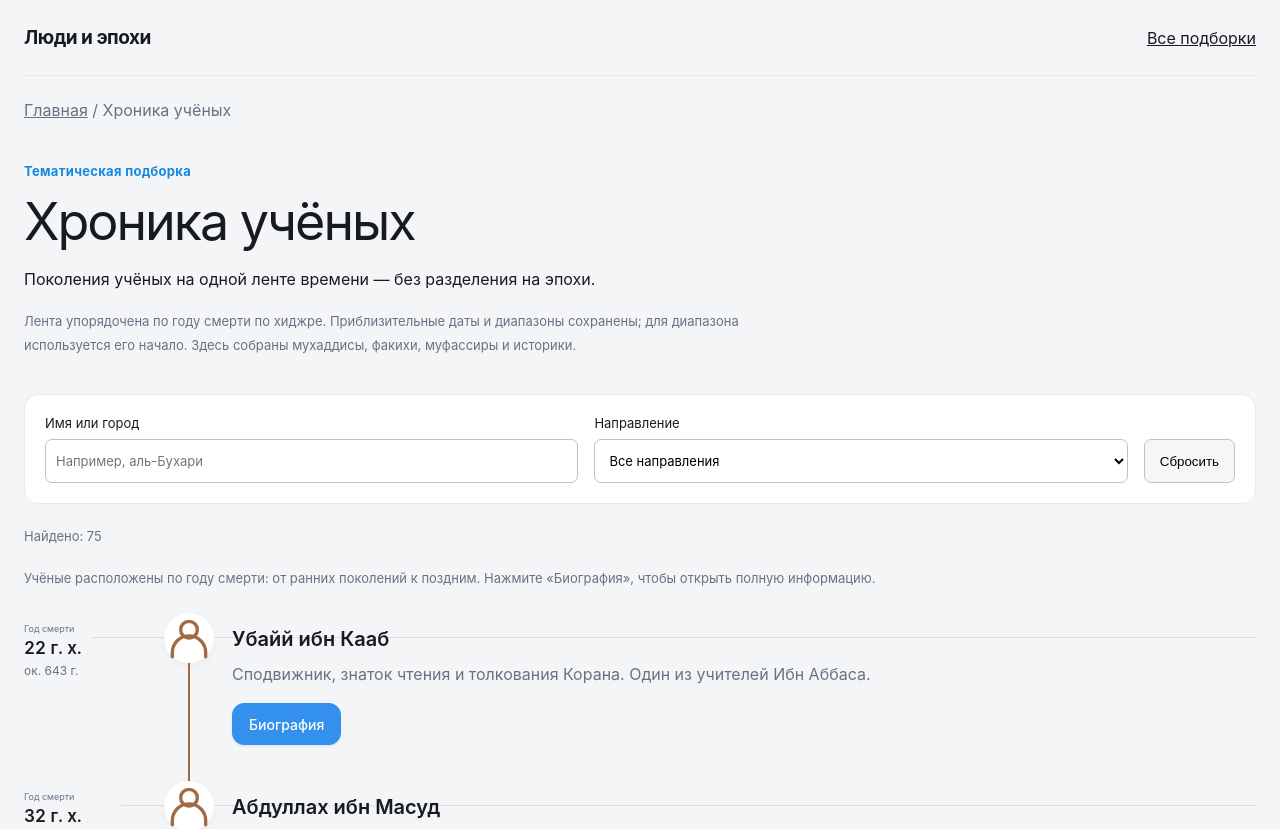
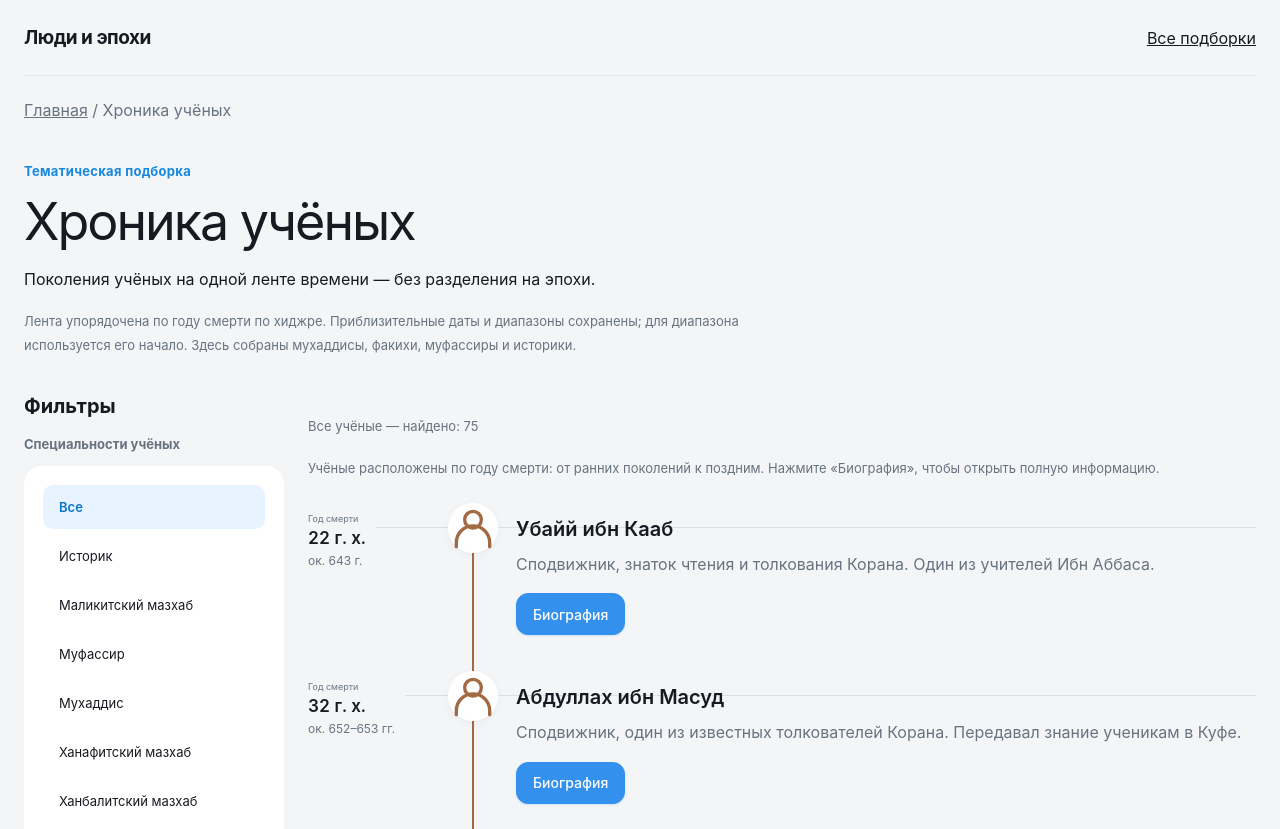
Before and after one commit to Nuruddin999/tarih, a Next.js app: page /collections/scholars in a window 1280 px wide. Shown: the top 829 px of the page. Built offline with nearby package versions, Linux system fonts and the light colour scheme.

Commit message:
Use epoch filters for scholar collection

```diff
--- a/src/app/globals.css
+++ b/src/app/globals.css
@@ -1464,10 +1464,6 @@ body:has(.home-page) { background: #f4f4f5; color: #000; font-family: ui-rounded
 .scholar-intro h1 { font-size: clamp(32px, 6vw, 52px); }
 .scholar-intro p { line-height: 1.8; }
 .scholar-intro__note { color: var(--muted); font-size: 13px; }
-.scholar-filters { display: flex; flex-wrap: wrap; align-items: flex-end; gap: 16px; background: white; border: 1px solid var(--border); padding: 20px; border-radius: 14px; }
-.scholar-filters label { display: grid; flex: 1; min-width: 180px; gap: 8px; font-size: 13px; }
-.scholar-filters input, .scholar-filters select { width: 100%; min-height: 44px; font: inherit; border: 1px solid #bac7c1; background: #fff; padding: 10px; border-radius: 7px; }
-.scholar-filters button { min-height: 44px; padding: 10px 15px; border: 1px solid #bac7c1; border-radius: 7px; background: #f4f7f5; cursor: pointer; }
 .scholar-count { color: var(--muted); font-size: 13px; margin: 24px 0; }
 .scholar-timeline { list-style: none; padding: 0; margin: 0; }
 .scholar-timeline > li { display: grid; grid-template-columns: 150px minmax(0, 1fr); gap: 24px; position: relative; padding: 0 0 28px 22px; border-left: 1px solid #bdcdc5; margin-left: 7px; }
@@ -1947,3 +1943,13 @@ body:has(.home-page) { background: #f4f4f5; color: #000; font-family: ui-rounded
 
 /* Leave breathing room after the last element on the home page. */
 .home-page { padding-bottom: 48px; }
+
+/* Center the scholars artwork and leave a clear gap before its title. */
+.collection-card__symbol {
+  height: calc(100% - 36px);
+  align-self: center;
+  padding-bottom: 0;
+}
+@media (max-width: 640px) {
+  .collection-card__symbol { height: calc(100% - 28px); padding-bottom: 0; }
+}
--- a/src/components/chronology/MobileFilters.tsx
+++ b/src/components/chronology/MobileFilters.tsx
@@ -18,7 +18,7 @@ type Props = {
   onApply: (category: Category, query: string, selected: string, periodId?: string) => void;
 };
 
-export function MobileFilters({ category, categoryOptions, showEpochNavigation, showSearch, query, selected, onQueryChange, getPeriods, onApply }: Props) {
+export function MobileFilters({ category, categoryOptions, showEpochNavigation, showSearch, query, selected, onQueryChange, getPeriods, getResultCount, onApply }: Props) {
   const dialogRef = useRef<HTMLDialogElement>(null);
   const [isOpen, setIsOpen] = useState(false);
   const [draft, setDraft] = useState<Category>(category);
--- a/src/components/chronology/ScholarTimeline.tsx
+++ b/src/components/chronology/ScholarTimeline.tsx
@@ -6,6 +6,7 @@ import { yearRange } from "@/lib/contemporaries";
 import type { PersonCategory } from "@/types/chronology";
 import { DateLabel } from "./DateLabel";
 import { PersonBiography } from "./PersonBiography";
+import { MobileFilters } from "./MobileFilters";
 
 const scholars = Object.values(people).filter(person => person.id !== "muhammad" && !!person.categories?.length)
   .sort((a, b) => {
@@ -13,7 +14,6 @@ const scholars = Object.values(people).filter(person => person.id !== "muhammad"
     const bYear = yearRange(b.death.hijri)?.[0] ?? Infinity;
     return aYear === bYear ? a.name.localeCompare(b.name, "ru") : aYear - bYear;
   });
-const normalize = (value: string) => value.toLocaleLowerCase("ru").replaceAll("ё", "е");
 
 function PersonIcon() {
   return <span className="epoch-timeline__icon" aria-hidden="true"><svg viewBox="0 0 24 24" fill="none" stroke="currentColor" strokeWidth="1.6" strokeLinecap="round" strokeLinejoin="round">
@@ -22,19 +22,50 @@ function PersonIcon() {
 }
 
 export function ScholarTimeline() {
-  const [query, setQuery] = useState("");
   const [category, setCategory] = useState<PersonCategory | "all">("all");
-  const visible = scholars.filter(person => (category === "all" || person.categories?.includes(category)) && normalize(`${person.name} ${person.cities.join(" ")}`).includes(normalize(query.trim())));
+  const categoryOptions = [...new Set(scholars.flatMap(person => person.categories ?? []))]
+    .sort((a, b) => categoryLabels[a].localeCompare(categoryLabels[b], "ru"));
+  const countFor = (filter: PersonCategory | "all") => scholars.filter(person =>
+    filter === "all" || person.categories?.includes(filter)).length;
+  const visible = scholars.filter(person => category === "all" || person.categories?.includes(category));
   const dated = visible.filter(person => yearRange(person.death.hijri));
   const undated = visible.filter(person => !yearRange(person.death.hijri));
 
   return <>
-    <section className="scholar-filters" aria-label="Поиск учёных">
-      <label htmlFor="scholar-search">Имя или город<input id="scholar-search" type="search" value={query} placeholder="Например, аль-Бухари" onChange={event => setQuery(event.target.value)} /></label>
-      <label htmlFor="scholar-category">Направление<select id="scholar-category" value={category} onChange={event => setCategory(event.target.value as PersonCategory | "all")}><option value="all">Все направления</option>{Object.entries(categoryLabels).map(([key, label]) => <option key={key} value={key}>{label}</option>)}</select></label>
-      <button type="button" onClick={() => { setQuery(""); setCategory("all"); }}>Сбросить</button>
+    <MobileFilters
+      category={category}
+      categoryOptions={categoryOptions}
+      showEpochNavigation={false}
+      showSearch={false}
+      query=""
+      selected=""
+      onQueryChange={() => {}}
+      getPeriods={() => []}
+      getResultCount={filter => countFor(filter)}
+      onApply={filter => setCategory(filter)}
+    />
+    <div className="chronology-layout scholar-chronology-page">
+      <aside className="chronology-sidebar" aria-label="Фильтры хроники учёных">
+        <h2 className="sidebar-title desktop-only">Фильтры</h2>
+        <h3 className="sidebar-block-title desktop-only">Специальности учёных</h3>
+        <section className="explorer" aria-label="Фильтры учёных">
+          <div className="filter-buttons" aria-label="Специальности учёных">
+            <button type="button" aria-pressed={category === "all"} onClick={() => setCategory("all")}>Все</button>
+            {categoryOptions.map(key =>
+              <button type="button" key={key} aria-pressed={category === key} onClick={() => setCategory(key)}>
+                {categoryLabels[key]}
+              </button>)}
+          </div>
+          <div className="filter-status">
+            <span role="status">Найдено учёных: {visible.length}</span>
+            <button type="button" onClick={() => setCategory("all")}>Сбросить фильтры</button>
+          </div>
         </section>
-    <p className="scholar-count" role="status">Найдено: {visible.length}</p>
+      </aside>
+      <div className="chronology-results">
+        <p className="scholar-count" role="status">
+          {category === "all" ? "Все учёные" : categoryLabels[category]} — найдено: {visible.length}
+        </p>
         <div className="epoch-timeline epoch-timeline--people scholar-chronology">
           <p className="epoch-timeline__note">Учёные расположены по году смерти: от ранних поколений к поздним. Нажмите «Биография», чтобы открыть полную информацию.</p>
           <ol className="epoch-timeline__list">
@@ -58,6 +89,8 @@ export function ScholarTimeline() {
             </li>)}</ol>
           </div>
         </section>}
-    {visible.length === 0 && <p>Учёные не найдены. Измените запрос или сбросьте фильтры.</p>}
+        {visible.length === 0 && <p role="status">Учёные не найдены. Измени выбранное направление.</p>}
+      </div>
+    </div>
   </>;
 }
```
Lines whose indentation alone changed are shown as unchanged.
